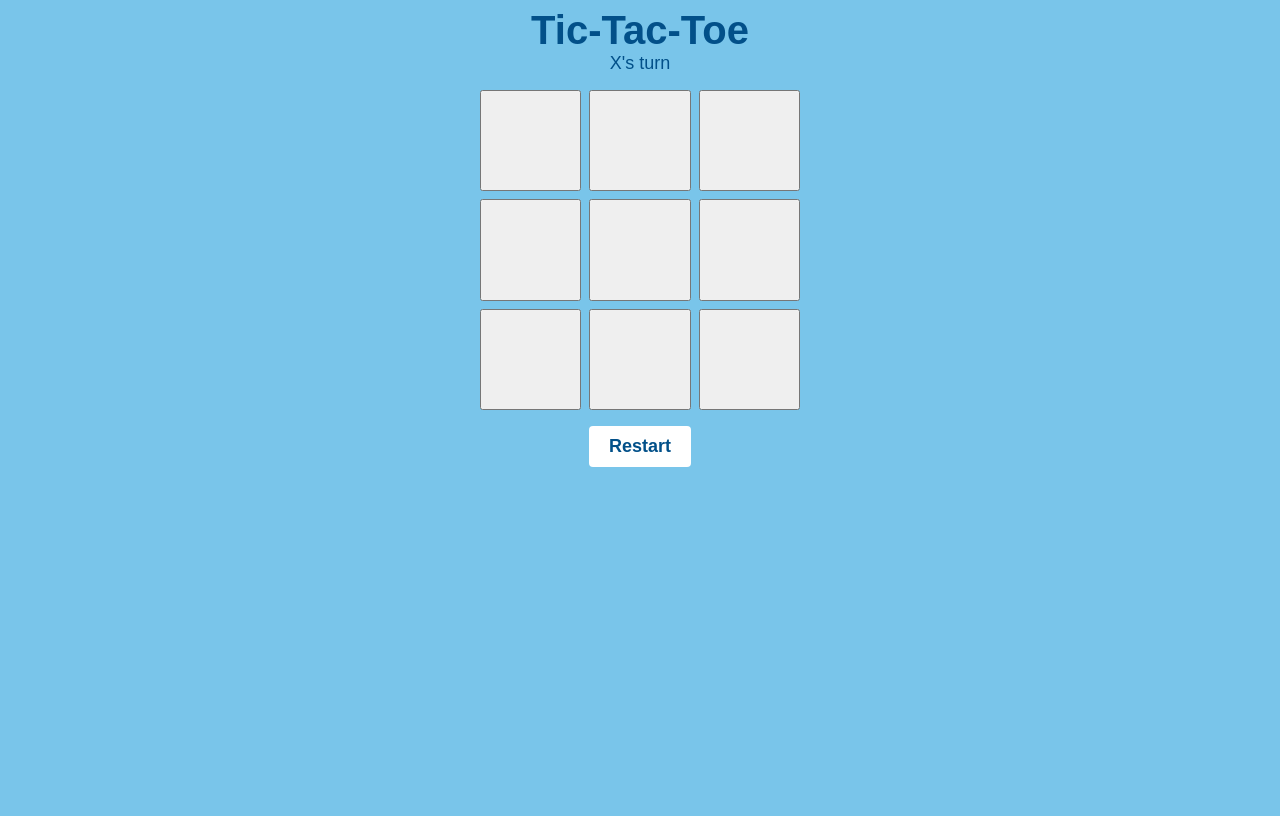
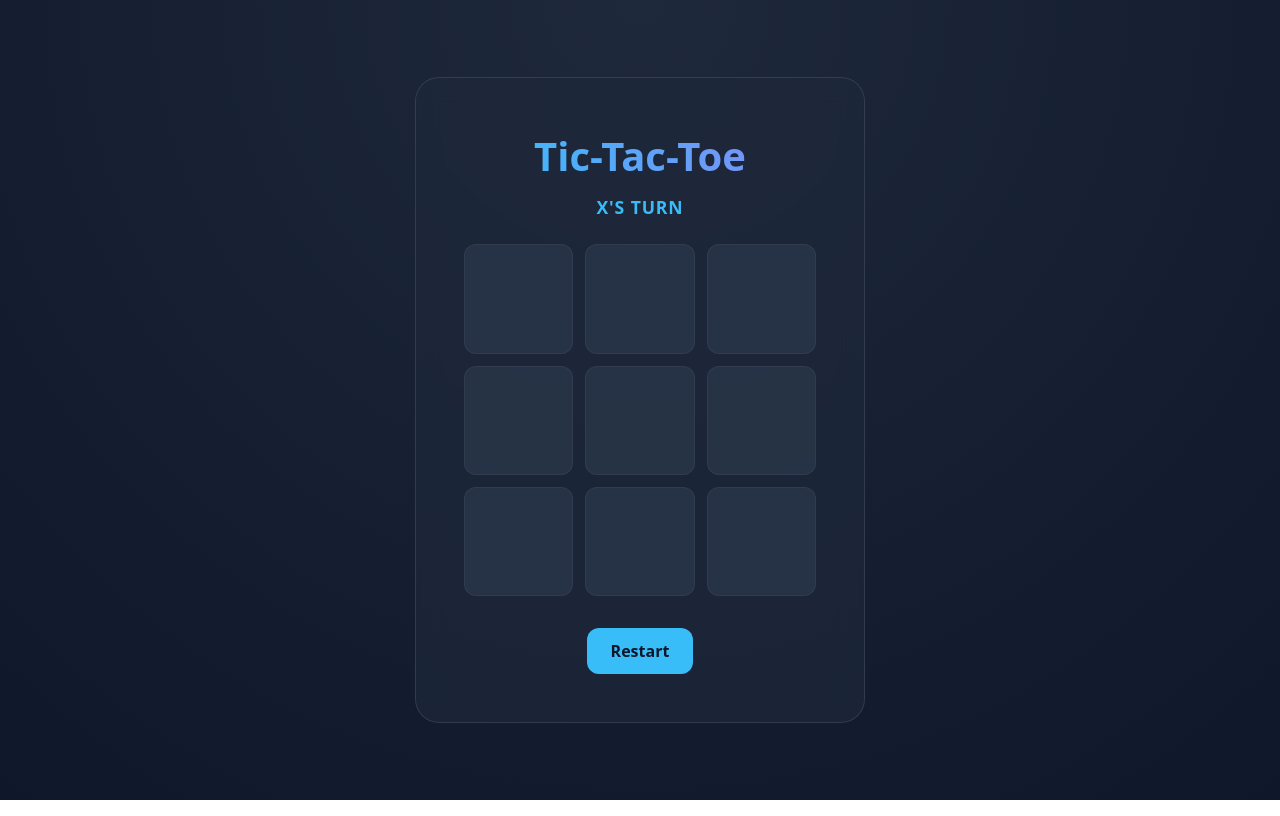
Before and after one commit to dafuloth/m2-project, a website: page index.html in a window 1280 px wide. Drawn offline with Linux system fonts and the light colour scheme.

Commit message:
style: improve style, make responsive

```diff
--- a/assets/style.css
+++ b/assets/style.css
@@ -1,102 +1,209 @@
+:root {
+  --bg-color: #0f172a;
+  --text-color: #f8fafc;
+  --accent-color: #38bdf8;
+  --accent-hover: #0ea5e9;
+  --card-bg: rgba(30, 41, 59, 0.7);
+  --cell-bg: rgba(51, 65, 85, 0.5);
+  --cell-hover: rgba(51, 65, 85, 0.8);
+  --x-color: #fb923c;
+  --o-color: #7dd3fc;
+
+  --font-main: system-ui, -apple-system, BlinkMacSystemFont, "Segoe UI", Roboto, Helvetica, Arial, sans-serif;
+}
+
+* {
+  box-sizing: border-box;
+  margin: 0;
+  padding: 0;
+}
+
 body {
-  font-family: Arial, sans-serif;
-  font-size: 18px;
+  font-family: var(--font-main);
+  background: radial-gradient(circle at top, #1e293b, #0f172a);
+  color: var(--text-color);
+  min-height: 100vh;
   display: flex;
+  align-items: center;
   justify-content: center;
-  min-height: 100vh;
-  background-color: #79c5ea;
-  color: #025089;
+  padding: 20px;
+  line-height: 1.5;
 }
 
 main {
-  width: 320px;
+  width: 100%;
+  max-width: 450px;
+  background: var(--card-bg);
+  backdrop-filter: blur(12px);
+  -webkit-backdrop-filter: blur(12px);
+  border: 1px solid rgba(255, 255, 255, 0.1);
+  border-radius: 24px;
+  padding: 32px 24px;
   text-align: center;
 }
 
 h1 {
-  font-size: 40px;
-  margin: 0;
-  color: #025089;
+  font-size: 2.5rem;
+  font-weight: 800;
+  margin-bottom: 8px;
+  background: linear-gradient(to right, var(--accent-color), #818cf8);
+  -webkit-background-clip: text;
+  background-clip: text;
+  -webkit-text-fill-color: transparent;
+}
+
+#status {
+  font-size: 1.1rem;
+  font-weight: 600;
+  margin-bottom: 24px;
+  color: var(--accent-color);
+  letter-spacing: 0.05em;
+  text-transform: uppercase;
 }
 
 #board {
   display: grid;
   grid-template-columns: repeat(3, 1fr);
-  gap: 8px;
-  margin: 16px 0;
+  gap: 12px;
+  margin-bottom: 32px;
   container-type: inline-size;
 }
 
 .cell {
   aspect-ratio: 1;
-  font-size: 24cqw;
+  background: var(--cell-bg);
+  border: 1px solid rgba(255, 255, 255, 0.05);
+  border-radius: 12px;
+  font-family: var(--font-main);
+  font-size: 25cqw;
+  font-weight: 900;
   cursor: pointer;
-  font-weight: bold;
+  display: flex;
+  align-items: center;
+  justify-content: center;
+  transition: all 0.2s cubic-bezier(0.4, 0, 0.2, 1);
+}
+
+.cell:hover:not(:disabled) {
+  background: var(--cell-hover);
+  border-color: rgba(255, 255, 255, 0.2);
 }
 
 .cell:disabled {
-  background-color: #c8f2f6;
+  cursor: default;
 }
 
 .cell.x {
-  color: red;
+  color: var(--x-color);
 }
 
 .cell.o {
-  color: green;
+  color: var(--o-color);
 }
 
 .winning-cell {
-  box-shadow: inset 0 0 0 8px yellow;
+  background: rgba(253, 224, 71, 0.2) !important;
+  border-color: #fde047 !important;
+}
+
+#restart,
+#modal-restart,
+#modal-cancel,
+.back-link {
+  font-family: var(--font-main);
+  font-size: 1rem;
+  font-weight: 700;
+  padding: 12px 24px;
+  border: none;
+  border-radius: 12px;
+  cursor: pointer;
+  transition: all 0.2s ease;
+  text-decoration: none;
+  display: inline-block;
+}
+
+#restart,
+#modal-restart,
+.back-link {
+  background: var(--accent-color);
+  color: var(--bg-color);
+}
+
+#restart:hover,
+#modal-restart:hover,
+.back-link:hover {
+  background: var(--accent-hover);
 }
 
 dialog {
-  border: none;
-  border-radius: 8px;
-  padding: 24px;
+  background: #1e293b;
+  color: var(--text-color);
+  border: 1px solid rgba(255, 255, 255, 0.1);
+  border-radius: 24px;
+  padding: 32px;
   text-align: center;
-  box-shadow: 0 4px 12px rgba(0, 0, 0, 0.5);
+  position: fixed;
+  top: 50%;
+  left: 50%;
+  transform: translate(-50%, -50%);
+  width: 90%;
+  max-width: 400px;
 }
 
 dialog::backdrop {
-  background: rgba(0, 0, 0, 0.5);
+  background: rgba(15, 23, 42, 0.8);
+  backdrop-filter: blur(8px);
 }
 
-#modal-restart,
-#modal-cancel,
-#restart,
-.back-link {
-  padding: 10px 20px;
-  border: none;
-  border-radius: 4px;
-  cursor: pointer;
-  text-decoration: none;
-  font-weight: bold;
-  font-size: 18px;
-  transition: all 0.3s ease;
-  display: inline-block;
-  background-color: #fff;
-  color: #025089;
+dialog h2 {
+  font-size: 2rem;
+  margin-bottom: 12px;
+  color: var(--accent-color);
 }
 
-#modal-restart:hover,
-#modal-cancel:hover,
-#restart:hover,
-.back-link:hover {
-  background-color: #025089;
-  color: #fff;
+dialog p {
+  margin-bottom: 24px;
+  opacity: 0.8;
 }
 
 .modal-actions {
   display: flex;
-  justify-content: space-evenly;
-  gap: 16px;
-  margin-top: 16px;
+  gap: 12px;
+  justify-content: center;
 }
 
+#modal-cancel {
+  background: rgba(255, 255, 255, 0.1);
+  color: var(--text-color);
+}
+
+#modal-cancel:hover {
+  background: rgba(255, 255, 255, 0.2);
+}
+
+/* 404 Specifics */
 .error-container {
-  display: flex;
-  flex-direction: column;
-  gap: 20px;
-  align-items: center;
+  padding: 40px 0;
 }
+
+.error-code {
+  font-size: 6rem;
+  font-weight: 900;
+  line-height: 1;
+  margin-bottom: 16px;
+  background: linear-gradient(to bottom, var(--accent-color), #818cf8);
+  -webkit-background-clip: text;
+  background-clip: text;
+  -webkit-text-fill-color: transparent;
+}
+
+.back-link {
+  margin-top: 24px;
+}
+
+/* Media Queries for Desktop */
+@media (min-width: 768px) {
+  main {
+    padding: 48px;
+  }
+}
--- a/index.html
+++ b/index.html
@@ -4,6 +4,8 @@
 <head>
     <meta charset="UTF-8">
     <meta name="viewport" content="width=device-width, initial-scale=1.0">
+    <meta name="description" content="A responsive Tic-Tac-Toe web application.">
+    <meta name="theme-color" content="#0f172a">
     <title>Tic-Tac-Toe</title>
     <link rel="stylesheet" href="assets/style.css" />
 </head>
```
Also changed, not shown: 404.html (+10 -6 lines), README.md.
